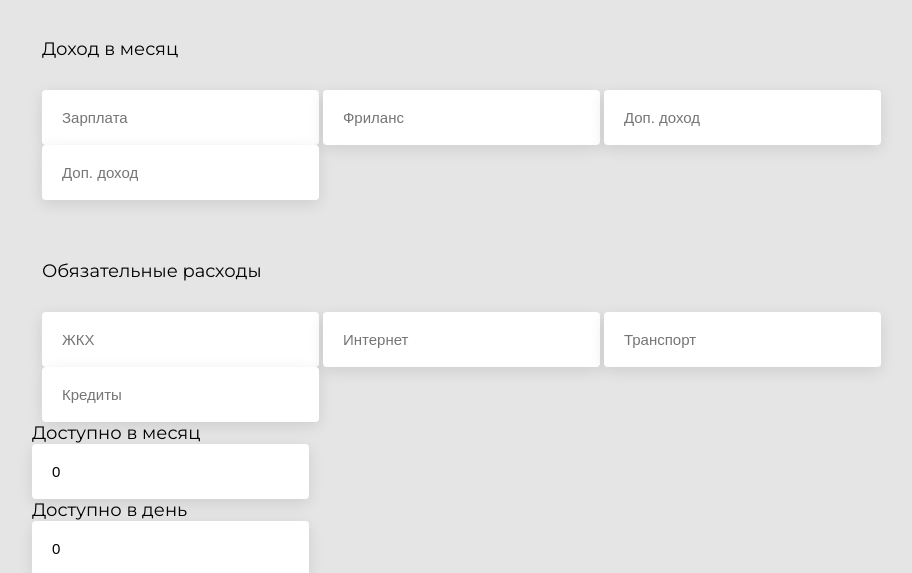
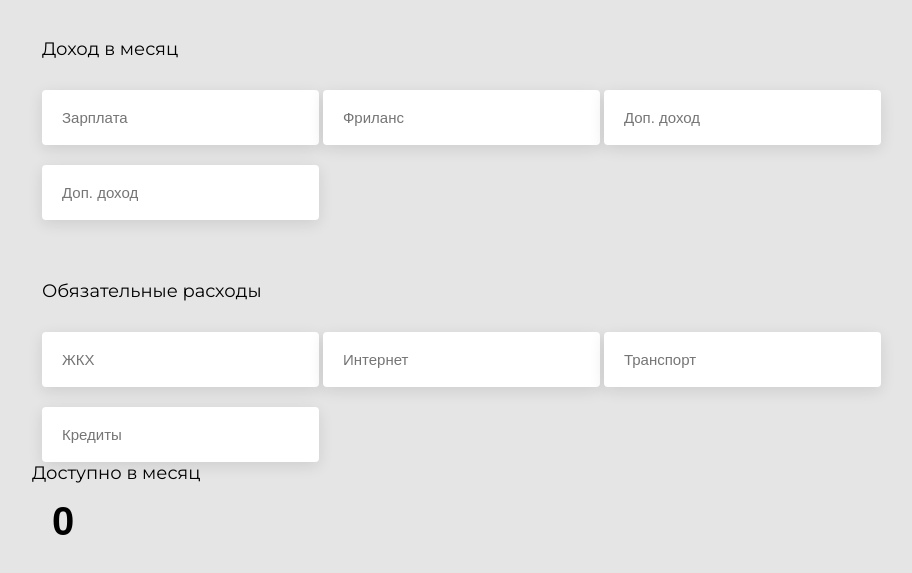
Before and after one commit to Stanislava2019/---, a plain HTML site: page index.html in a window 1280 px wide. Shown: the part 191-764 px from the top of the page, without its empty margins (138-1050 px from the left). Drawn offline with Linux system fonts and the light colour scheme.

Commit message:
2.12.2014

```diff
--- a/main.css
+++ b/main.css
@@ -62,3 +62,33 @@ input {
 .inputs-wrapper {
   margin-top: 30px;
 }
+
+.inputs-wrapper input {
+  margin-bottom: 20px;
+}
+
+.inputs-wrapper input:last-child {
+  margin-bottom: 0px;
+}
+
+.total-numb {
+  margin-bottom: 40px;
+}
+
+.total-numb:last-child {
+  margin-bottom: 0px;
+}
+
+.total-numb h6{
+  margin-bottom: 10px;
+}
+
+.total-numb input{
+font-weight: 600;
+font-size: 40px;
+line-height: 55px;
+letter-spacing: 0.03em;
+color: #000000;
+background-color: transparent;
+box-shadow:none;
+}
```
Also changed, not shown: app.js (added), style.css (added), 1 other file.
